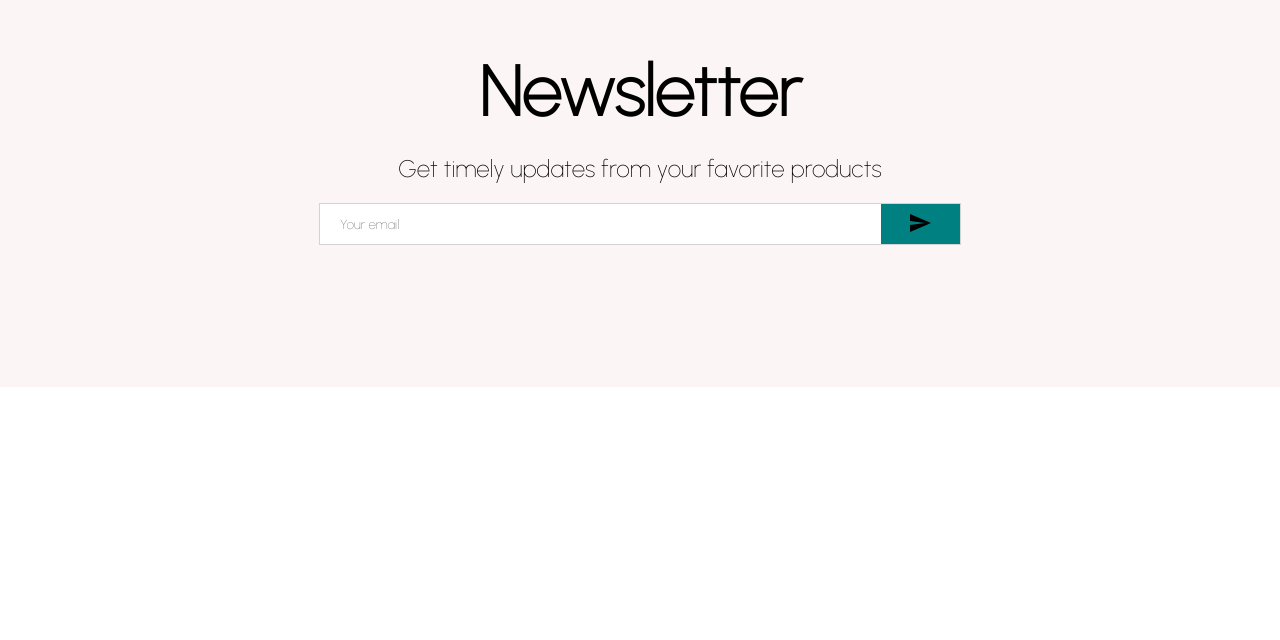
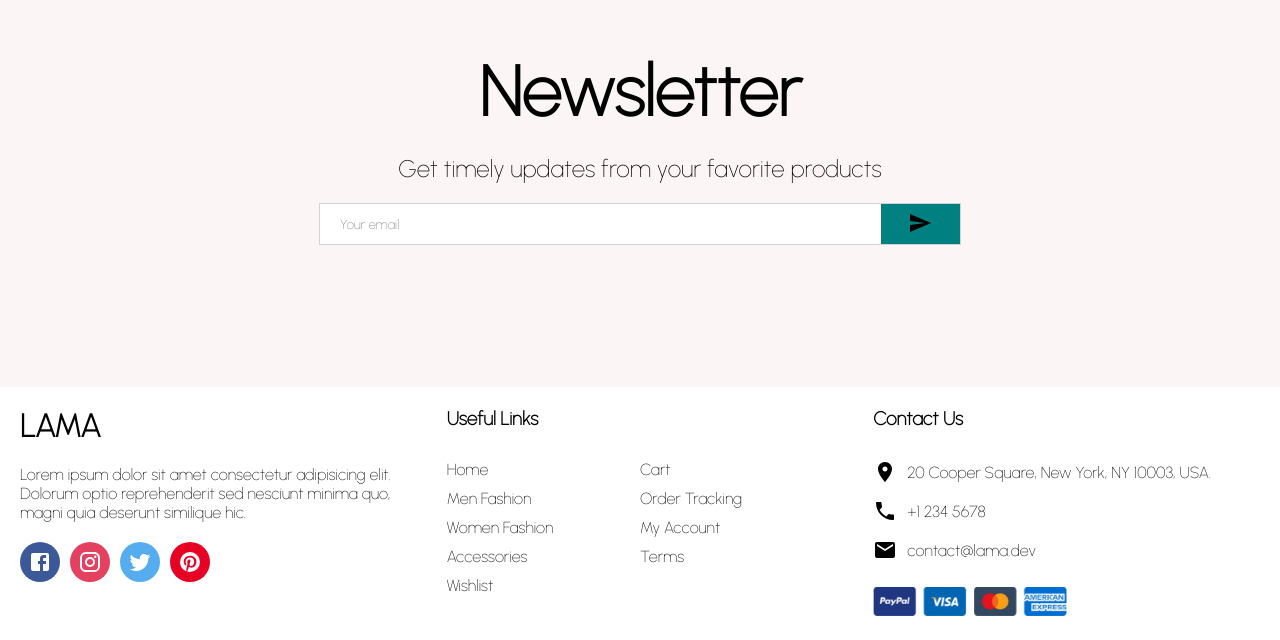
Before and after one commit to Kunal-Vijay/E-commerce-site, a React (Create React App) app: page / in a window 1280 px wide. Shown: the part 2349-2989 px from the top of the page. Before the commit the page ends 2736 px from the top, so only its background shows below. Built offline with nearby package versions, Linux system fonts and the light colour scheme.

Commit message:
Footer component

```diff
--- /dev/null
+++ b/src/components/Footer.jsx
@@ -0,0 +1,141 @@
+import {
+  Facebook,
+  Instagram,
+  Mail,
+  Phone,
+  Pinterest,
+  Room,
+  Twitter,
+} from "@material-ui/icons";
+import React from "react";
+import styled from "styled-components";
+import { payment } from "../data";
+
+const Container = styled.div`
+  display: flex;
+`;
+const Left = styled.div`
+  flex: 1;
+  display: flex;
+  flex-direction: column;
+  padding: 20px;
+`;
+const Logo = styled.h1``;
+
+const Description = styled.p`
+  margin: 20px 0px;
+`;
+
+const SocialContainer = styled.div`
+  display: flex;
+`;
+
+const SocialIcon = styled.div`
+  width: 40px;
+  height: 40px;
+  border-radius: 50%;
+  color: white;
+  background-color: #${(props) => props.color};
+  display: flex;
+  align-items: center;
+  justify-content: center;
+  margin-right:10px;
+`;
+
+const Center = styled.div`
+  flex: 1;
+  padding: 20px;
+`;
+const Title = styled.h3`
+  margin-bottom: 30px;
+`;
+
+const List = styled.ul`
+  margin: 0;
+  padding: 0;
+  list-style: none;
+  display: flex;
+  flex-wrap: wrap;
+`;
+
+const ListItem = styled.li`
+  width: 50%;
+  margin-bottom: 10px;
+`;
+
+const Right = styled.div`
+  flex: 1;
+  padding: 20px;
+`;
+
+const ContactItem = styled.div`
+  display: flex;
+  align-items: center;
+  margin-bottom: 15px;
+`;
+
+const Payment = styled.img`
+  width: 50%;
+  margin-top: 10px;
+`;
+
+const Footer = () => {
+  return (
+    <Container>
+      <Left>
+        <Logo>LAMA</Logo>
+        <Description>
+          Lorem ipsum dolor sit amet consectetur adipisicing elit. Dolorum optio
+          reprehenderit sed nesciunt minima quo, magni quia deserunt similique
+          hic.
+        </Description>
+        <SocialContainer>
+          <SocialIcon color="3B5999">
+            <Facebook />
+          </SocialIcon>
+          <SocialIcon color="E4405f">
+            <Instagram />
+          </SocialIcon>
+          <SocialIcon color="55ACEE">
+            <Twitter />
+          </SocialIcon>
+          <SocialIcon color="E60023">
+            <Pinterest />
+          </SocialIcon>
+        </SocialContainer>
+      </Left>
+      <Center>
+        <Title>Useful Links</Title>
+        <List>
+          <ListItem>Home</ListItem>
+          <ListItem>Cart</ListItem>
+          <ListItem>Men Fashion</ListItem>
+          <ListItem>Order Tracking</ListItem>
+          <ListItem>Women Fashion</ListItem>
+          <ListItem>My Account</ListItem>
+          <ListItem>Accessories</ListItem>
+          <ListItem>Terms</ListItem>
+          <ListItem>Wishlist</ListItem>
+        </List>
+      </Center>
+      <Right>
+        <Title>Contact Us</Title>
+        <ContactItem>
+          <Room style={{ marginRight: "10px" }} />
+          20 Cooper Square, New York, NY 10003, USA.
+        </ContactItem>
+        <ContactItem>
+          <Phone style={{ marginRight: "10px" }} />
+          +1 234 5678
+        </ContactItem>
+        <ContactItem>
+          <Mail style={{ marginRight: "10px" }} />
+          contact@lama.dev
+        </ContactItem>
+        <Payment src={payment.img} />
+      </Right>
+    </Container>
+  );
+};
+
+export default Footer;
--- a/src/data.js
+++ b/src/data.js
@@ -74,3 +74,5 @@ export const popularProducts =[
         img:"/img/product7.png",
     },
 ];
+
+export const payment = {img:"/img/payment.png"};
--- a/src/pages/Home.jsx
+++ b/src/pages/Home.jsx
@@ -1,6 +1,7 @@
 import React from "react";
 import Announcement from "../components/Announcement";
 import Categories from "../components/Categories";
+import Footer from "../components/Footer";
 import Navbar from "../components/Navbar";
 import Newsletter from "../components/Newsletter";
 import Products from "../components/Products";
@@ -15,6 +16,7 @@ function Home() {
             <Categories/>
             <Products/>
             <Newsletter/>
+            <Footer/>
         </div>
     );
 }
```
Also changed, not shown: public/img/payment.png (added).
